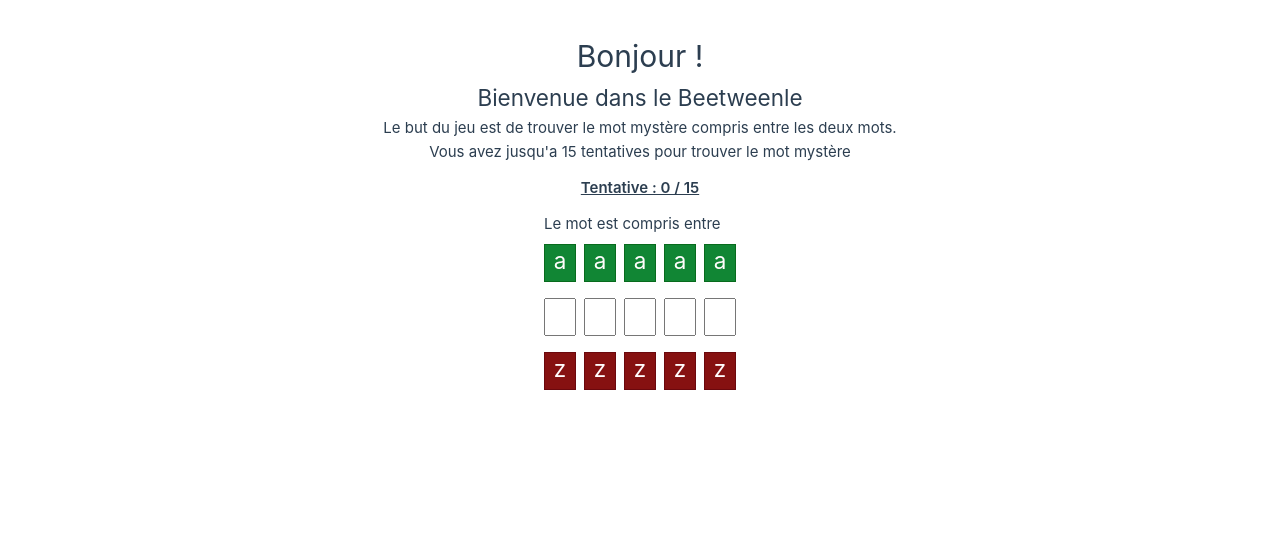
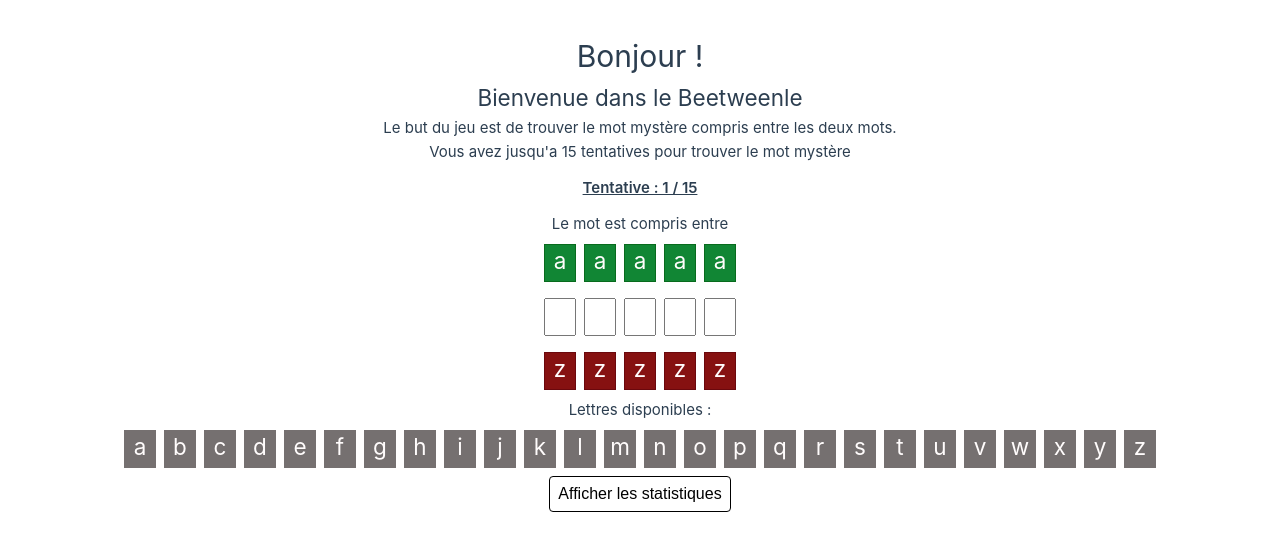
Before and after one commit to Sieo/betweenle, a Vue app: page / in a window 1280 px wide. Shown: the top 550 px of the page. Built offline with nearby package versions, Linux system fonts and the light colour scheme.

Commit message:
feat: :sparkles: ajout des stats et des lettres disponibles !

```diff
--- /dev/null
+++ b/src/components/Stats.vue
@@ -0,0 +1,98 @@
+<script setup lang="ts">
+import { useStatistiqueStore } from '@/stores/scores'
+
+const statsStore = useStatistiqueStore()
+
+function closePopup() {
+  statsStore.popupOpen = false
+}
+</script>
+<template>
+  <div id="myPopup" class="overlay">
+    <div class="popup show">
+      <h2>Statistiques</h2>
+      <button class="close" v-on:click="closePopup()">Fermer</button>
+      <p>
+        Dernière partie effectuée le :
+        {{ new Date(statsStore.stats.lastPlayed).toLocaleDateString() }}
+      </p>
+      <div>
+        <p>Vos statistiques pour le moment :</p>
+        <ul>
+          <li v-for="(score, index) in statsStore.stats.attempts" class="flex">
+            <div class="number-index">{{ index + 1 }}</div>
+            <div :style="{ width: score * 10 + 'px' }" class="chart-bar"></div>
+            <div>{{ score }}</div>
+          </li>
+        </ul>
+      </div>
+    </div>
+  </div>
+</template>
+
+<style scoped>
+.flex {
+  display: flex;
+  gap: 8px;
+  align-items: center;
+}
+.chart-bar {
+  height: 20px;
+  border: 1px solid black;
+  background-color: orange;
+}
+.number-index {
+  width: 15px;
+  text-align: end;
+}
+.overlay {
+  position: fixed;
+  top: 0;
+  bottom: 0;
+  left: 0;
+  right: 0;
+  background: rgba(0, 0, 0, 0.7);
+  transition: opacity 500ms;
+  animation: fadeIn 1s;
+}
+.popup {
+  margin: 70px auto;
+  padding: 20px;
+  background: #fff;
+  border-radius: 5px;
+  width: 30%;
+  position: relative;
+  transition: all 5s ease-in-out;
+}
+
+.close {
+  position: absolute;
+  top: 20px;
+  right: 20px;
+  background-color: transparent;
+  font-size: 16px;
+  cursor: pointer;
+  padding: 8px;
+  border-radius: 4px;
+  border: 1px solid;
+  transition: all 0.5s ease-in-out;
+}
+.close:hover {
+  background-color: orange;
+  transition: all 0.5s ease-in-out;
+}
+.popup .show {
+  visibility: visible;
+  opacity: 1;
+  animation: fadeIn 1s;
+}
+
+@keyframes fadeIn {
+  from {
+    opacity: 0;
+  }
+  to {
+    opacity: 1;
+  }
+}
+</style>
--- a/src/components/TheWelcome.vue
+++ b/src/components/TheWelcome.vue
@@ -1,5 +1,7 @@
 <script setup lang="ts">
-import { ref } from 'vue'
+import { useStatistiqueStore } from '@/stores/scores'
+import { onMounted, ref } from 'vue'
+import Stats from '../components/Stats.vue'
 import { useDictionnaireStore } from '../stores/dictionnaire.js'
 
 const store = useDictionnaireStore()
@@ -15,14 +17,24 @@
 const inputs = ref<HTMLInputElement[]>([])
 const mauvaisesTentatives = ref<string[]>([])
 const nombreDessais = ref(0)
+const index = ref(0)
+const statsStore = useStatistiqueStore()
+
+onMounted(() => {
+  wordFound.value = statsStore.hasPlayedToday()
+  if (wordFound.value) {
+    tentative.value = wordToFind.value.split('')
+    statsStore.popupOpen = true
+  }
+})
 
 function positionWord() {
   if (nombreDessais.value === 15) {
     tentative.value = wordToFind.value.split('')
     wordFound.value = true
+    statsStore.addTodayScore(nombreDessais.value)
     return
   }
-  // store.verifierExistenceMot(wordToTest.value)
   wordToTest.value = tentative.value.join('').toLowerCase()
   wordFound.value = foundWord()
   if (mauvaisesTentatives.value.findIndex(w => w === wordToTest.value) !== -1) {
@@ -33,6 +45,8 @@
   mauvaisesTentatives.value.push(wordToTest.value)
   if (wordFound.value) {
     tentative.value = wordToFind.value.split('')
+    statsStore.addTodayScore(nombreDessais.value)
+    displayStats()
     return
   }
   if (!isInRange(upperWord.value, underWord.value)) {
@@ -61,6 +75,7 @@
 
   if (tentative.value[index] && index < 4) {
     inputs.value[index + 1].focus()
+    setIndex(index + 1)
   }
 
   if (tentative.value.every(c => c !== '')) {
@@ -91,6 +106,26 @@
     wordToTest.value.localeCompare(b, 'fr') < 0
   )
 }
+function displayStats() {
+  statsStore.popupOpen = true
+}
+function displayChars(letter: string) {
+  console.log(
+    store.counter(letter.toLowerCase(), [
+      upperWord.value[index.value],
+      underWord.value[index.value],
+    ]),
+  )
+  return (
+    store.counter(letter.toLowerCase(), [
+      upperWord.value[index.value],
+      underWord.value[index.value],
+    ]) !== 1
+  )
+}
+function setIndex(i: number) {
+  index.value = i
+}
 </script>
 
 <template>
@@ -101,14 +136,14 @@
       Le but du jeu est de trouver le mot mystère compris entre les deux mots.
     </p>
     <p>Vous avez jusqu'a 15 tentatives pour trouver le mot mystère</p>
-    <div class="nb-tentatives">Tentative : {{ nombreDessais }} / 15</div>
+    <div class="nb-tentatives">Tentative : {{ nombreDessais + 1 }} / 15</div>
     <section class="tentatives">
       <div v-for="_ of nombreDessais">
         <div class="bubble"></div>
       </div>
     </section>
     <section>
-      <div class="flex-column">
+      <div class="flex-column center">
         Le mot est compris entre
         <div class="word">
           <div v-for="letter of upperWord" class="letter upper-word">
@@ -122,6 +157,7 @@
             v-model="tentative[i]"
             @input="onInput(i)"
             @keydown.backspace.prevent="onBackspace(i)"
+            v-on:click="setIndex(i)"
             maxlength="1"
             :disabled="wordFound"
             class="letter uppercase"
@@ -130,6 +166,17 @@
         </div>
         <div class="word">
           <div v-for="letter of underWord" class="letter under-word">
+            {{ letter }}
+          </div>
+        </div>
+
+        Lettres disponibles :
+        <div class="word">
+          <div
+            v-for="letter of store.alphabet"
+            class="letter alphabet"
+            :class="{ disabled: displayChars(letter) }"
+          >
             {{ letter }}
           </div>
         </div>
@@ -144,7 +191,11 @@
     <h2 v-if="wordFound && nombreDessais === 15" class="failed">
       La prochaine fois sera la bonne !
     </h2>
+    <button class="display" v-on:click="displayStats()">
+      Afficher les statistiques
+    </button>
   </main>
+  <Stats v-if="statsStore.popupOpen" />
 </template>
 
 <style scoped>
@@ -203,6 +254,13 @@
     border: 1px solid #6b080d;
     background-color: #861111;
   }
+  .alphabet {
+    border: rgb(117, 112, 112);
+    background-color: rgb(117, 112, 112);
+  }
+  .alphabet.disabled {
+    opacity: 0.5;
+  }
 }
 
 .upper-word {
@@ -225,9 +283,27 @@
   flex-direction: column;
 }
 
+.center {
+  align-items: center;
+}
+
 .main-content {
   display: flex;
   flex-direction: column;
   align-items: center;
 }
+
+.display {
+  background-color: transparent;
+  font-size: 16px;
+  cursor: pointer;
+  padding: 8px;
+  border-radius: 4px;
+  border: 1px solid;
+  transition: all 0.5s ease-in-out;
+}
+.display:hover {
+  background-color: orange;
+  transition: all 0.5s ease-in-out;
+}
 </style>
--- a/src/stores/dictionnaire.ts
+++ b/src/stores/dictionnaire.ts
@@ -483,6 +483,14 @@
     'zumba',
   ]
 
+  const alphabet = [...'abcdefghijklmnopqrstuvwxyz']
+
+  function counter(str: string, range: string[]) {
+    const query = `[${range[0]}-${range[1]}]`
+    const regex = new RegExp(query, 'g')
+    return RegExp(regex).exec(str)?.length
+  }
+
   function getAll() {
     return motsDeCinqLettres
   }
@@ -518,5 +526,5 @@
     }
   }
 
-  return { getAll, getMotRandom, verifierExistenceMot }
+  return { getAll, getMotRandom, verifierExistenceMot, counter, alphabet }
 })
--- /dev/null
+++ b/src/stores/scores.ts
@@ -0,0 +1,49 @@
+import { defineStore } from 'pinia'
+import { ref } from 'vue'
+
+export const useStatistiqueStore = defineStore('statistiques', () => {
+  const STORAGE_KEY = 'game-stats'
+  const popupOpen = ref<boolean>(false)
+
+  function initStats() {
+    const data = localStorage.getItem(STORAGE_KEY)
+    return data
+      ? JSON.parse(data)
+      : {
+          lastPlayed: null,
+          attempts: [0, 0, 0, 0, 0, 0, 0, 0, 0, 0, 0, 0, 0, 0, 0],
+        }
+  }
+
+  const stats = ref(initStats())
+
+  function saveStats() {
+    localStorage.setItem(STORAGE_KEY, JSON.stringify(stats.value))
+  }
+
+  function hasPlayedToday() {
+    return stats.value.lastPlayed === new Date().toDateString()
+  }
+
+  function addTodayScore(nbTest: number) {
+    stats.value.attempts[nbTest]++
+    const today = new Date().toDateString()
+    if (stats.value.lastPlayed !== today) {
+      stats.value.lastPlayed = today
+      saveStats()
+    }
+  }
+
+  function resetAttempts() {
+    stats.value.attempts = []
+    saveStats()
+  }
+
+  return {
+    stats,
+    popupOpen,
+    addTodayScore,
+    resetAttempts,
+    hasPlayedToday,
+  }
+})
```
